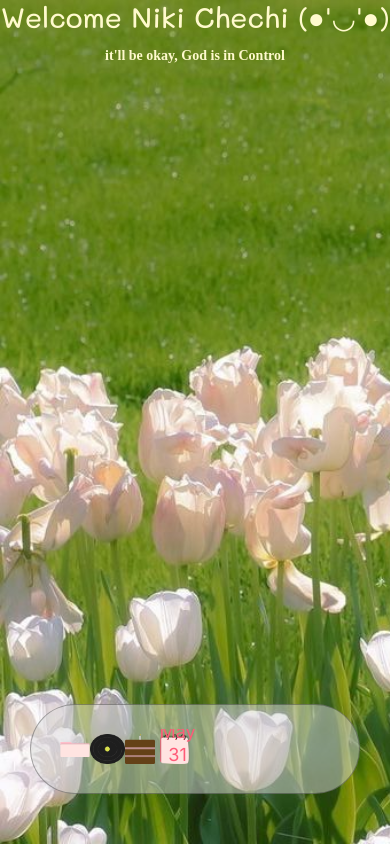
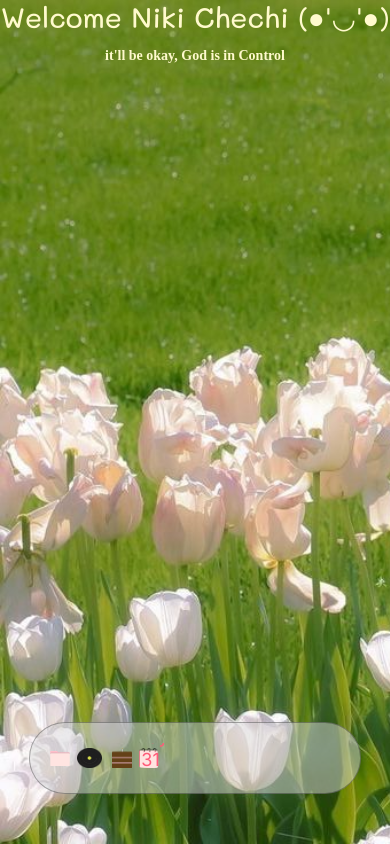
Before and after one commit to stephaniegogo251/Personal_Project, a plain HTML site: page index.html in a window 390 px wide. Drawn offline with Linux system fonts and the light colour scheme; a web font is replaced by a local one.

Commit message:
fixing style

```diff
--- a/styles.css
+++ b/styles.css
@@ -478,31 +478,32 @@
         position: relative;
         top: -50px;
         gap: 0px;
-        padding: 12px 24px;
-        height: 64px;
+        padding: 8px 15px;
+        height: 54px;
         margin-top: auto;
-        width: 280px;
+        width: 300px;
     }
 
     #folder-btn {
-        width: 30px;
+        width: 20px;
         height: 15px;
         margin-right: 0px;
-        padding-right: 0px;
+        padding-right: 2px;
     }
 
     #cake-btn, .cal-btn-wrap img {
-        width: 30px;
-        height: 30px;
+        width: 20px;
+        height: 20px;
+    }
+
+    .cal-btn-wrap img {
         margin-left: 0px;
-        padding-left: 0px;
+        padding-left: 2px;
     }
 
     #music-btn {
-        width: 35px;
-        height: 30px;
-        padding: 0px;
-        margin: 0px;
+        width: 25px;
+        height: 20px;
     }
 
     .music-window {
```
